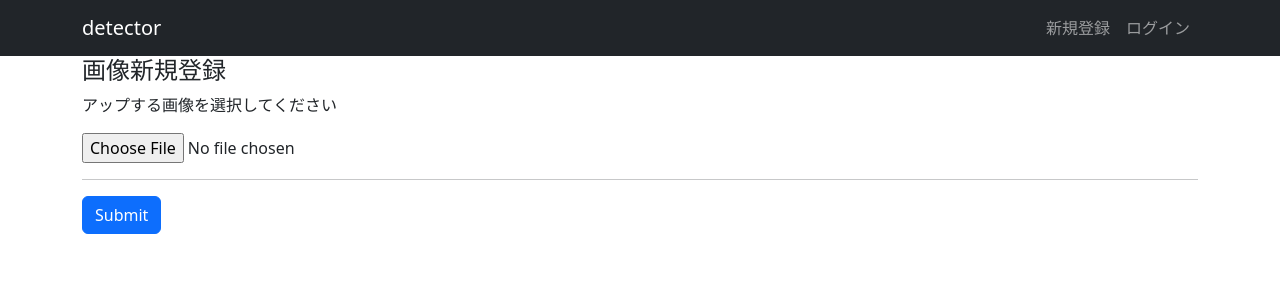
After one commit to hijiki-my-dev/First-Flask-2023-08, a Flask app: template apps/detector/templates/detector/upload.html in a window 1280 px wide. The commit adds this page. Shown: the top 300 px of the page. Run offline with Flask 3, Linux system fonts and the light colour scheme; the template is opened without the code that fills it, so the values that code supplies are empty, except form fields; form fields are guessed from the names that the template uses.

```diff
--- a/apps/detector/forms.py
+++ b/apps/detector/forms.py
@@ -1,5 +1,5 @@
-from flask_wtf import FileAllowed, FileField, FileRequired
-from flask_wtf import FlaskForm
+from flask_wtf.file import FileAllowed, FileField, FileRequired
+from flask_wtf.form import FlaskForm
 from wtforms.fields.simple import SubmitField
 
 
--- a/apps/detector/templates/detector/base.html
+++ b/apps/detector/templates/detector/base.html
@@ -17,7 +17,7 @@
             <ul class="navbar-nav">
                 {% if current_user.is_authenticated %}
                 <li class="nav-item">
-                    <span class="nav-link">{{ current_user/username }}</span>
+                    <span class="nav-link">{{ current_user.username }}</span>
                 </li>
                 <li class="nav-item">
                     <a href="{{ url_for('auth.logout') }}">ログアウト</a>
--- a/apps/detector/templates/detector/index.html
+++ b/apps/detector/templates/detector/index.html
@@ -1,7 +1,7 @@
 {% extends "detector/base.html" %}
 {%block content %}
 
-#画像アップ画面へのリンク
+
 <div class="col-md-10 text-right dt-image-register-btn">
     <a href="{{ url_for('detector.upload_image') }}" class="btn btn-primary">画像新規登録</a>
 </div>
--- /dev/null
+++ b/apps/detector/templates/detector/upload.html
@@ -0,0 +1,24 @@
+{% extends "detector/base.html" %}
+{%block content %}
+
+<div>
+    <h4>画像新規登録</h4>
+    <p>アップする画像を選択してください</p>
+    <form action="{{ url_for('detector.upload_image') }}" method="post" enctype="multipart/form-data"
+        novalidate="novalidate">
+        {{ form.csrf_token }}
+        <div>
+            <label>
+                <span>{{ form.image(class="form-control-file") }}</span>
+            </label>
+        </div>
+        {% for error in form.image.errors %}
+        <span style="color: red;">{{ error }}</span>
+        {% endfor %}
+        <hr />
+        <div>
+            <label>{{ form.submit(class="btn btn-primary") }}</label>
+        </div>
+    </form>
+</div>
+{% endblock %}
--- a/apps/detector/views.py
+++ b/apps/detector/views.py
@@ -4,6 +4,7 @@ from pathlib import Path
 from apps.app import db
 from apps.crud.models import User
 from apps.detector.models import UserImage
+from apps.detector.forms import UploadImageForm
 
 from flask import (
     Blueprint,
```
Also changed, not shown: apps/images/e3fbc022-f505-45e9-8013-f8c0f9e9dcf1.JPG (added), local.sqlite.
